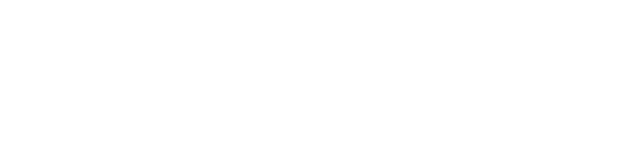
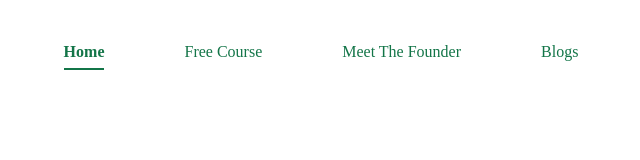
Before and after one commit to tayoolaigbe/tailwindcss, a website: page photography.html in a window 1280 px wide. Shown: the whole page, without its empty margins (359-999 px from the left). Drawn offline with Linux system fonts and the light colour scheme.

Commit message:
completed the navigation

```diff
--- a/photography.html
+++ b/photography.html
@@ -5,7 +5,46 @@
   <meta name="viewport" content="width=device-width, initial-scale=1.0">
   <title>Photography</title>
   <link rel="stylesheet" href="styles/style.css">
+  <style>
+    body {
+      font-family: "Playfair Display", serif;
+    }
+  </style>
 </head>
 <body>
+  <nav>
+    <ul
+      class="flex justify-center items-center lg:flex md:block sm:block flex-wrap mt-10"
+    >
+      <li class="mb-5">
+        <a
+          href=""
+          class="ml-20 text-[#137548] font-bold border-b-2 border-[#137548] pb-2"
+          >Home</a
+        >
+      </li>
+      <li class="mb-5">
+        <a
+          href=""
+          class="ml-20 text-[#137548] hover:font-bold hover:border-b-2 hover:border-[#137548] hover:pb-2"
+          >Free Course</a
+        >
+      </li>
+      <li class="mb-5">
+        <a
+          href=""
+          class="ml-20 text-[#137548] hover:font-bold hover:border-b-2 hover:border-[#137548] hover:pb-2"
+          >Meet The Founder</a
+        >
+      </li>
+      <li class="mb-5">
+        <a
+          href=""
+          class="ml-20 text-[#137548] hover:font-bold hover:border-b-2 hover:border-[#137548] hover:pb-2"
+          >Blogs</a
+        >
+      </li>
+    </ul>
+  </nav>
 </body>
 </html>
```
Also changed, not shown: styles/style.css.
